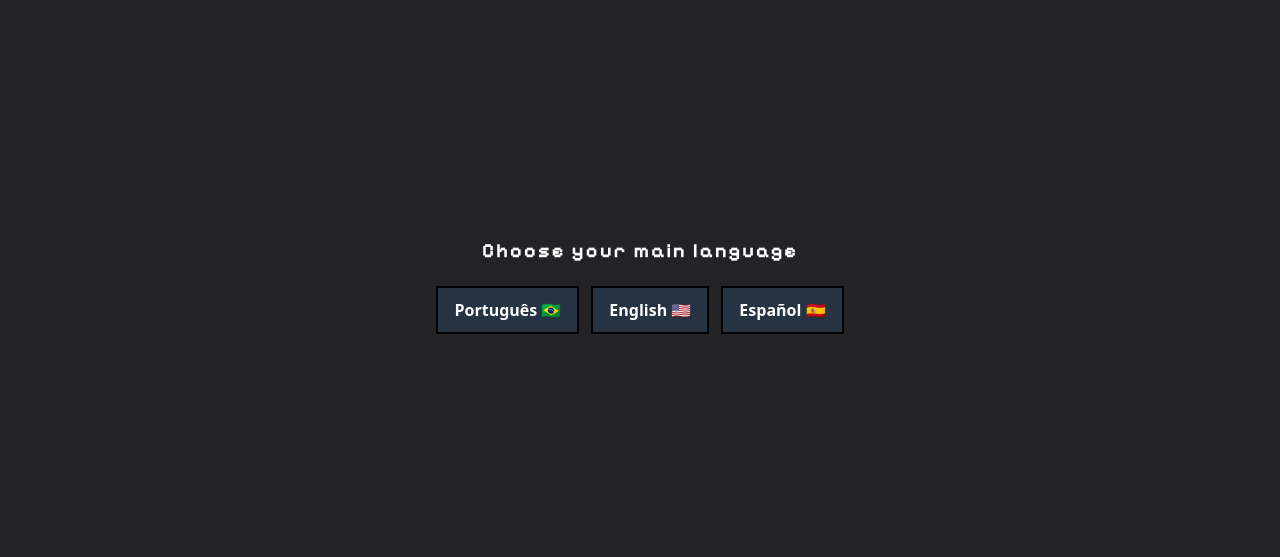
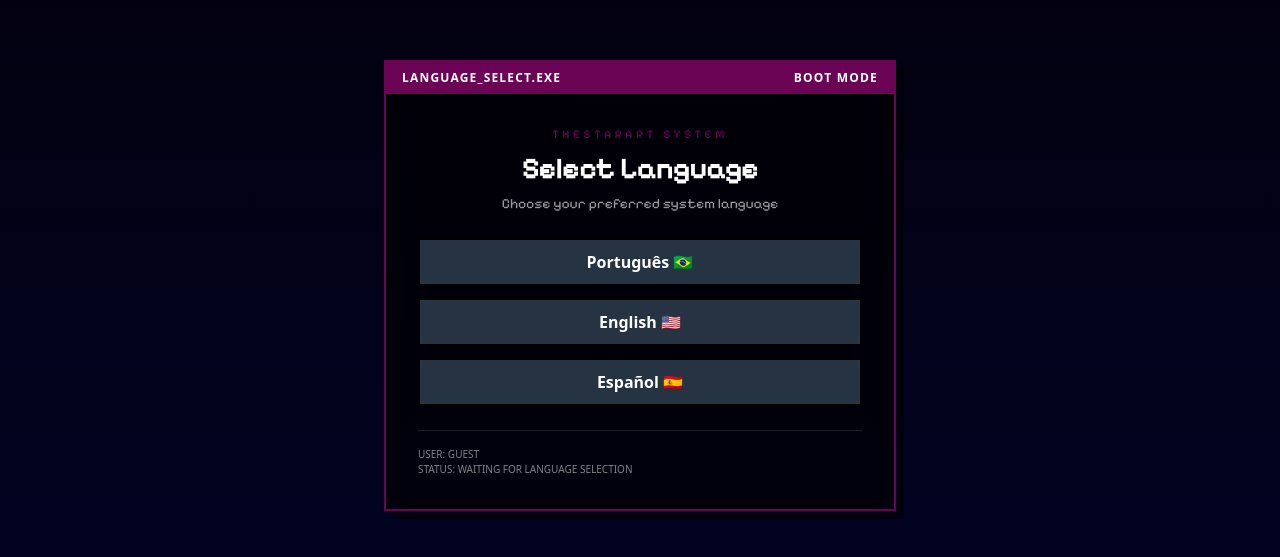
Before and after one commit to Improhalker/thestarart_vue, a Vue app: page /choose-your-lang in a window 1280 px wide. Shown: the part 115-672 px from the top of the page. Built offline with nearby package versions, Linux system fonts and the light colour scheme; the HTML template or start-up script is replaced by a standard one; a web font is replaced by a local one.

Commit message:
feat: enhance LanguageSelector component with improved layout and styling

```diff
--- a/src/components/global/translate/LanguageSelector.vue
+++ b/src/components/global/translate/LanguageSelector.vue
@@ -1,12 +1,10 @@
 <script setup lang="ts">
-import { onMounted } from 'vue'
-import { ref } from 'vue'
 import { useRoute, useRouter } from 'vue-router'
-import { useTranslate } from '@/composables/useTranslate'
 import LanguageButton from './LanguageButton.vue'
 
 const router = useRouter()
 const route = useRoute()
+
 function selectLang(lang: string) {
   localStorage.setItem('lang', lang)
 
@@ -16,47 +14,155 @@ function selectLang(lang: string) {
 </script>
 
 <template>
-  <div class="screen">
+  <div
+    class="
+      min-h-screen
 
-    <h1 class="title">
-      Choose your main language
-    </h1>
+      flex flex-col
+      items-center
+      justify-center
 
-    <div class="buttons">
-      <LanguageButton lang="pt" label="Português 🇧🇷" @select="selectLang" />
-      <LanguageButton lang="en" label="English 🇺🇸" @select="selectLang" />
-      <LanguageButton lang="es" label="Español 🇪🇸" @select="selectLang" />
+      bg-gradient-to-b
+      from-ts-black
+      to-ts-black-secondary
+
+      text-white
+
+      px-6
+    "
+  >
+    <div
+      class="
+        w-full
+        max-w-lg
+
+        border-2
+        border-ts-pink
+
+        bg-black/60
+        backdrop-blur-sm
+
+        shadow-[8px_8px_0px_rgba(0,0,0,0.5)]
+      "
+    >
+      <!-- Header -->
+      <div
+        class="
+          flex items-center justify-between
+
+          px-4 py-2
+
+          bg-ts-pink
+
+          text-white
+          text-xs
+          font-bold
+          tracking-widest
+        "
+      >
+        <span>LANGUAGE_SELECT.EXE</span>
+
+        <span>BOOT MODE</span>
+      </div>
+
+      <!-- Content -->
+      <div
+        class="
+          flex flex-col
+          items-center
+
+          gap-6
+
+          p-8
+        "
+      >
+        <div class="text-center">
+
+          <p
+            class="
+              text-ts-pink
+              text-xs
+              tracking-[0.3em]
+              uppercase
+            "
+          >
+            TheStarArt System
+          </p>
+
+          <h1
+            class="
+              mt-2
+
+              text-3xl
+              font-black
+
+              tracking-tight
+            "
+          >
+            Select Language
+          </h1>
+
+          <p
+            class="
+              mt-2
+
+              text-sm
+              text-white/60
+            "
+          >
+            Choose your preferred system language
+          </p>
+
+        </div>
+
+        <div
+          class="
+            w-full
+
+            flex flex-col
+
+            gap-3
+          "
+        >
+          <LanguageButton
+            lang="pt"
+            label="Português 🇧🇷"
+            @select="selectLang"
+          />
+
+          <LanguageButton
+            lang="en"
+            label="English 🇺🇸"
+            @select="selectLang"
+          />
+
+          <LanguageButton
+            lang="es"
+            label="Español 🇪🇸"
+            @select="selectLang"
+          />
+        </div>
+
+        <div
+          class="
+            w-full
+
+            border-t
+            border-white/10
+
+            pt-4
+
+            text-[10px]
+            uppercase
+
+            text-white/50
+          "
+        >
+          <div>USER: GUEST</div>
+          <div>STATUS: WAITING FOR LANGUAGE SELECTION</div>
+        </div>
+
+      </div>
     </div>
-
   </div>
 </template>
-
-<style scoped>
-.screen {
-  height: 100vh;
-  display: flex;
-  flex-direction: column;
-  align-items: center;
-  justify-content: center;
-  background-color: #232226;
-  color: white;
-  text-align: center;
-  gap: 20px;
-}
-
-.anime {
-  width: 180px;
-  image-rendering: pixelated;
-}
-
-.title {
-  font-size: 20px;
-  font-weight: bold;
-  letter-spacing: 2px;
-}
-
-.buttons {
-  display: flex;
-  gap: 12px;
-}
-</style>
```
